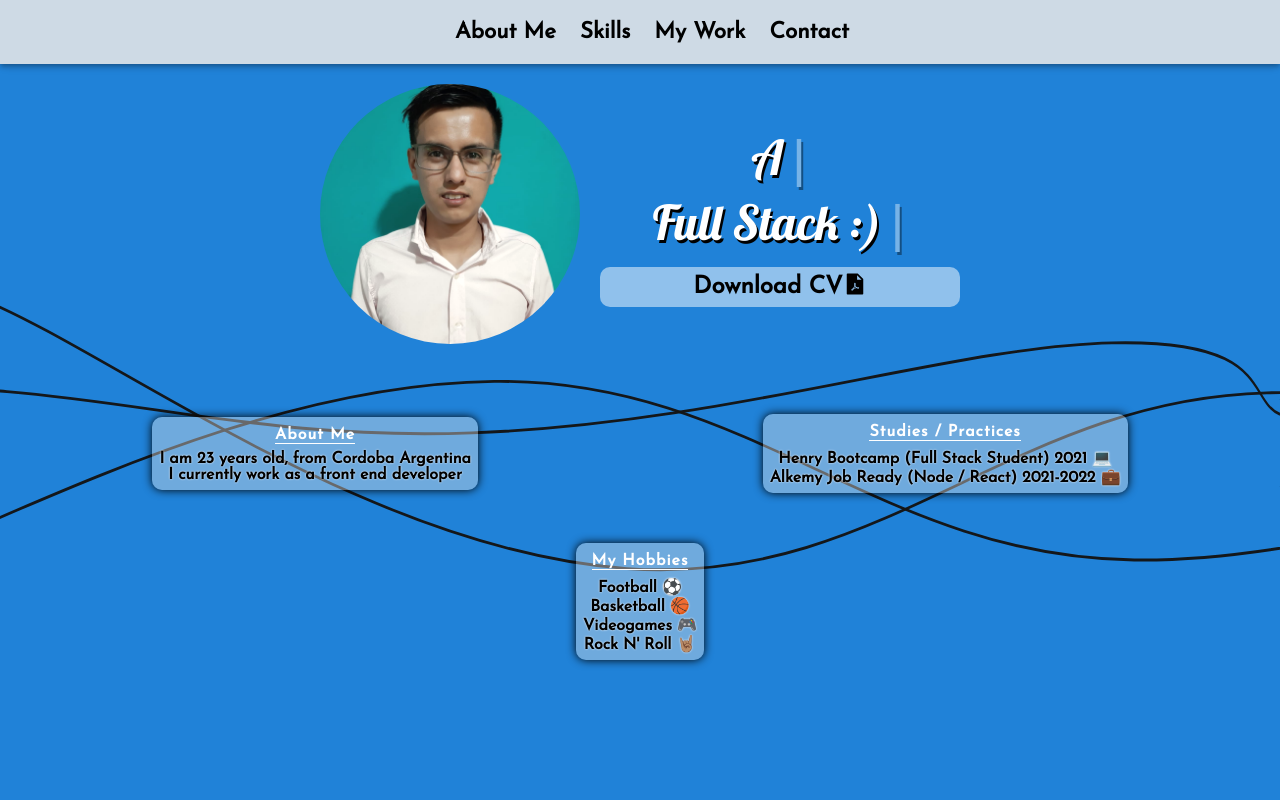
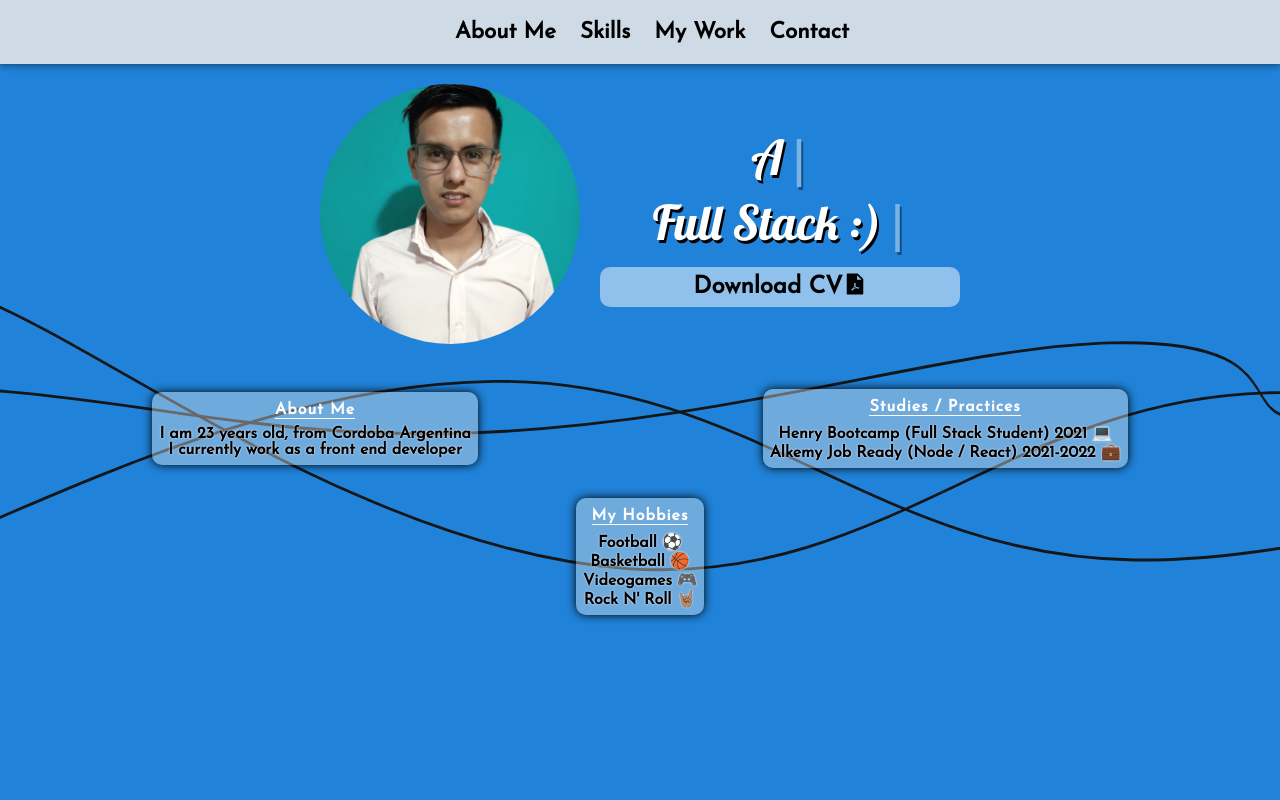
Before and after one commit to alexiscjscab/portfolio, a React (Create React App) app: page / in a window 1280 px wide. Shown: the top 800 px of the page. Built offline with nearby package versions, Linux system fonts and the light colour scheme.

Commit message:
Fix margin

```diff
--- a/src/components/About.js
+++ b/src/components/About.js
@@ -202,7 +202,7 @@ const Description = styled.div`
   justify-content: space-around;
   flex-wrap: wrap;
   padding: 10px;
-  margin-top: 2.5rem;
+  margin-top: 10px;
   cursor: default;
   .aboutMe {
     display: flex;
@@ -214,6 +214,7 @@ const Description = styled.div`
     background: rgba(230,230,230,0.4);
     box-shadow: 0px 0px 10px #000;
     transition: all 0.3s ease-in-out;
+    margin-top: 5px;
     &:hover{
       transform: scale(1.1) translateY(-5px);
       box-shadow: 0px 0px 5px #fff inset, 0px 0px 10px #000;
@@ -248,6 +249,7 @@ const Description = styled.div`
     background: rgba(230,230,230,0.4);
     box-shadow: 0px 0px 10px #000;
     transition: all 0.3s ease-in-out;
+    margin-top: 5px;
     &:hover{
       transform: scale(1.1) translateY(-5px);
       box-shadow: 0px 0px 5px #fff inset, 0px 0px 10px #000;
@@ -277,7 +279,7 @@ const Description = styled.div`
   display: flex;
   justify-content: center;
   align-items: center;
-  margin-top: 2.5rem;
+  margin-top: 10px;
   .hobbies {
     display: flex;
     flex-direction: column;
@@ -288,6 +290,7 @@ const Description = styled.div`
     background: rgba(230,230,230,0.4);
     box-shadow: 0px 0px 10px #000;
     transition: all 0.3s ease-in-out;
+    margin-top: 10px;
     &:hover{
       transform: scale(1.1) translateY(-5px);
       box-shadow: 0px 0px 5px #fff inset, 0px 0px 10px #000;
```
